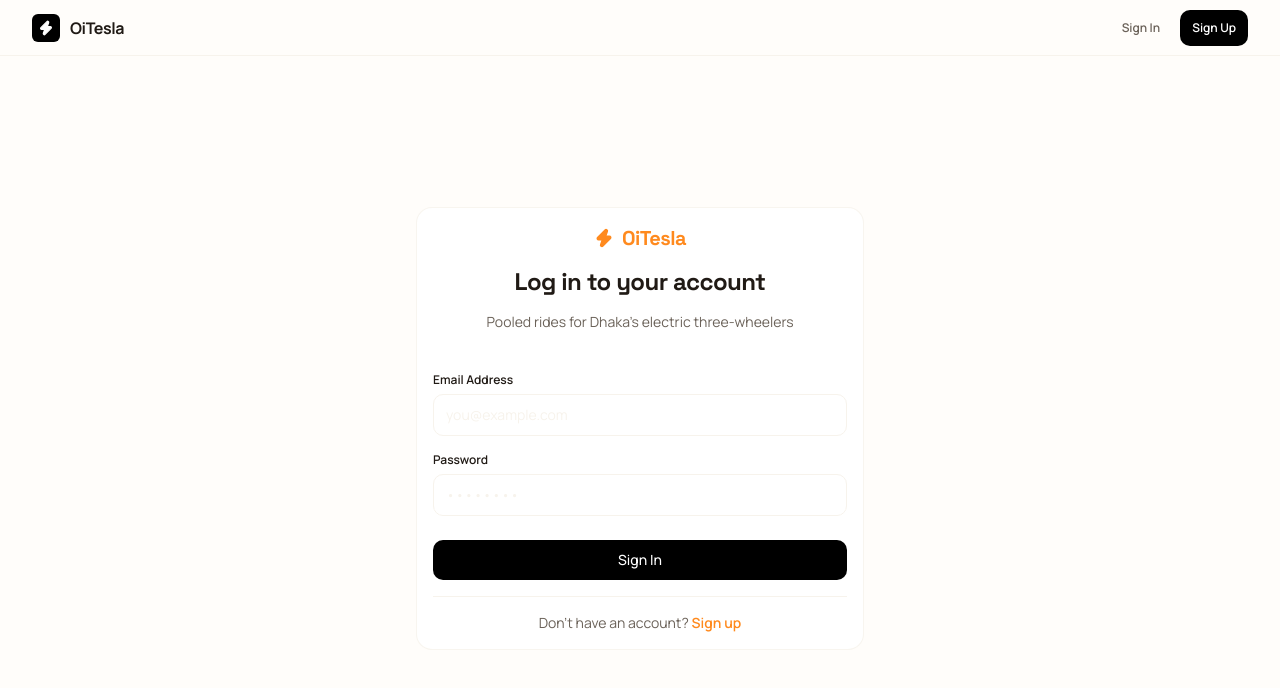
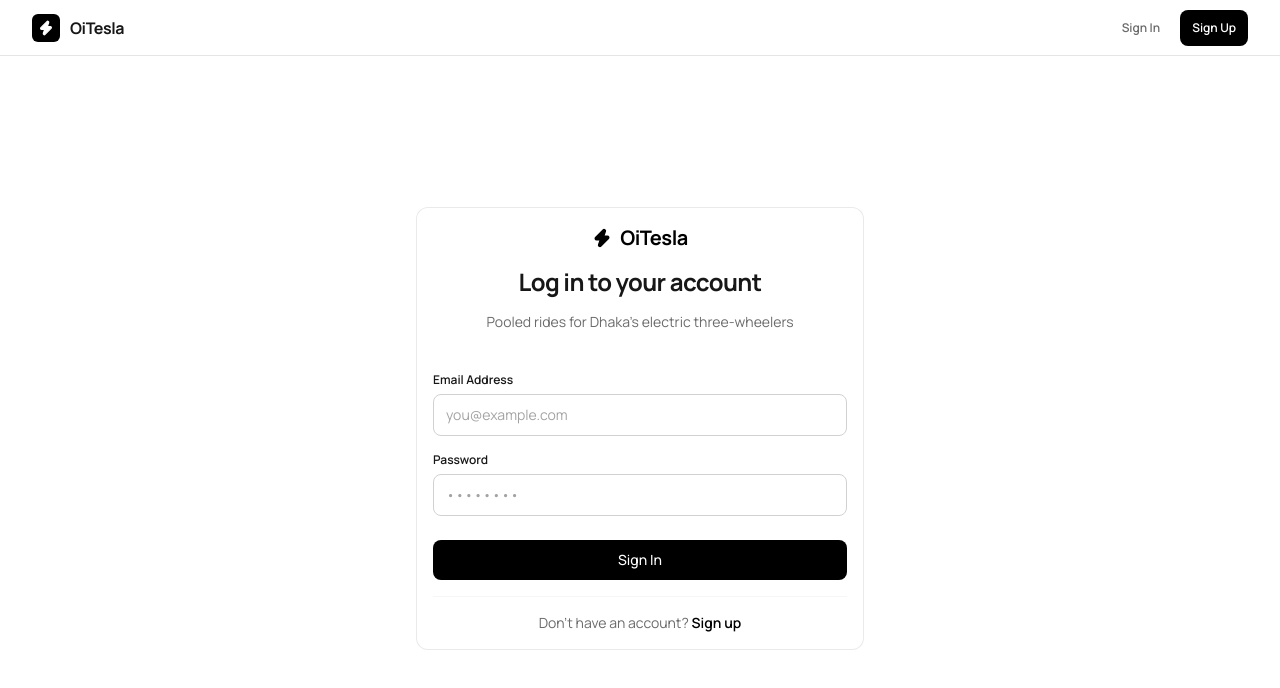
Before and after one commit to rafidoth/oi-tesla, a Next.js app in the folder client/: page /login in a window 1280 px wide. Shown: the top 688 px of the page. Built offline with nearby package versions, Linux system fonts and the light colour scheme; no server answers.

Commit message:
feat(ui): update tailwind tokens for new design system

```diff
--- a/client/app/globals.css
+++ b/client/app/globals.css
@@ -7,50 +7,50 @@
 @theme inline {
   --color-background: var(--background);
   --color-foreground: var(--foreground);
+
+  /* Monochrome brand palette (UI_DESIGN.md §1) */
+  --color-black: var(--black);
+  --color-black-soft: var(--black-soft);
+  --color-white: var(--white);
+  --color-ink: var(--ink);
+  --color-ink-secondary: var(--ink-secondary);
+  --color-muted: var(--muted);
   --color-surface: var(--surface);
   --color-surface-subtle: var(--surface-subtle);
-  --color-surface-dark: var(--surface-dark);
+  --color-surface-muted: var(--surface-muted);
+  --color-border: var(--border);
+  --color-border-strong: var(--border-strong);
 
-  /* Brand tokens */
+  /* Semantic state colors (UI_DESIGN.md §1) */
+  --color-success: var(--success);
+  --color-success-surface: var(--success-surface);
+  --color-warning: var(--warning);
+  --color-warning-surface: var(--warning-surface);
+  --color-error: var(--error);
+  --color-error-surface: var(--error-surface);
+  --color-info: var(--info);
+  --color-info-surface: var(--info-surface);
+
+  /* Semantic UI tokens (Shadcn) */
   --color-primary: var(--primary);
+  --color-primary-foreground: var(--primary-foreground);
   --color-primary-strong: var(--primary-strong);
   --color-primary-surface: var(--primary-surface);
-  --color-primary-foreground: var(--primary-foreground);
   --color-on-primary: var(--on-primary);
 
-  /* Ride-state tokens */
-  --color-teal: var(--teal);
-  --color-teal-strong: var(--teal-strong);
-  --color-teal-surface: var(--teal-surface);
-  --color-accent-amber: var(--accent-amber);
-  --color-accent-amber-surface: var(--accent-amber-surface);
-  --color-accent-green: var(--accent-green);
-  --color-accent-green-surface: var(--accent-green-surface);
-  --color-accent-slate: var(--accent-slate);
-  --color-accent-slate-surface: var(--accent-slate-surface);
-  --color-accent-red: var(--accent-red);
-  --color-accent-red-surface: var(--accent-red-surface);
-
-  /* Neutrals & Inks */
-  --color-ink: var(--ink);
-  --color-ink-secondary: var(--ink-secondary);
-
-  /* Semantic UI tokens */
   --color-secondary: var(--secondary);
   --color-secondary-foreground: var(--secondary-foreground);
-  --color-muted: var(--muted);
   --color-muted-foreground: var(--muted-foreground);
   --color-accent: var(--accent);
   --color-accent-foreground: var(--accent-foreground);
   --color-destructive: var(--destructive);
   --color-destructive-foreground: var(--destructive-foreground);
-  --color-border: var(--border);
-  --color-input: var(--input);
-  --color-ring: var(--ring);
   --color-card: var(--card);
   --color-card-foreground: var(--card-foreground);
   --color-popover: var(--popover);
   --color-popover-foreground: var(--popover-foreground);
+  --color-input: var(--input);
+  --color-ring: var(--ring);
 
   /* Sidebar */
   --color-sidebar: var(--sidebar);
@@ -62,139 +62,158 @@
   --color-sidebar-border: var(--sidebar-border);
   --color-sidebar-ring: var(--sidebar-ring);
 
-  /* Charts */
-  --color-chart-1: var(--chart-1);
-  --color-chart-2: var(--chart-2);
-  --color-chart-3: var(--chart-3);
-  --color-chart-4: var(--chart-4);
-  --color-chart-5: var(--chart-5);
+  /* Backward-compatible aliases for state tokens */
+  --color-teal: var(--info);
+  --color-teal-strong: var(--info);
+  --color-teal-surface: var(--info-surface);
+  --color-accent-amber: var(--warning);
+  --color-accent-amber-surface: var(--warning-surface);
+  --color-accent-green: var(--success);
+  --color-accent-green-surface: var(--success-surface);
+  --color-accent-slate: var(--ink-secondary);
+  --color-accent-slate-surface: var(--surface-muted);
+  --color-accent-red: var(--error);
+  --color-accent-red-surface: var(--error-surface);
 
-  /* Fonts */
+  /* Typography: Manrope is the only typeface across the entire product (UI_DESIGN.md §2) */
   --font-sans: var(--font-manrope), ui-sans-serif, system-ui, -apple-system, BlinkMacSystemFont, "Segoe UI", Roboto, sans-serif;
-  --font-heading: var(--font-space-grotesk), ui-sans-serif, system-ui, sans-serif;
-  --font-display: var(--font-space-grotesk), ui-sans-serif, system-ui, sans-serif;
+  --font-heading: var(--font-manrope), ui-sans-serif, system-ui, sans-serif;
+  --font-display: var(--font-manrope), ui-sans-serif, system-ui, sans-serif;
 
   /* Radius tokens per UI_DESIGN.md §5 */
   --radius-sm: 6px;
-  --radius-md: 10px;
-  --radius-lg: 16px;
+  --radius-md: 8px;
+  --radius-lg: 12px;
   --radius-pill: 9999px;
-  --radius-xl: 20px;
-  --radius-2xl: 24px;
-  --radius-3xl: 28px;
+  --radius-xl: 12px;
+  --radius-2xl: 16px;
+  --radius-3xl: 20px;
   --radius-4xl: 9999px;
 
-  /* Shadows per UI_DESIGN.md §4 */
-  --shadow-card: 0 1px 2px 0 rgba(32, 26, 21, 0.03), 0 6px 16px 0 rgba(32, 26, 21, 0.04);
-  --shadow-card-elevated: 0 4px 10px 0 rgba(32, 26, 21, 0.05), 0 16px 40px 0 rgba(32, 26, 21, 0.08);
+  /* Elevation per UI_DESIGN.md §4 */
+  --shadow-card: none;
+  --shadow-card-elevated: 0 4px 16px 0 rgba(0, 0, 0, 0.08);
 }
 
 :root {
-  /* Brand Tokens (UI_DESIGN.md §1) */
-  --primary: #FF8A1E;
-  --primary-strong: #E86F00;
-  --primary-surface: #FFF1DE;
-  --primary-foreground: #241A0E;
-  --on-primary: #241A0E;
+  /* Brand Palette (UI_DESIGN.md §1) */
+  --black: #000000;
+  --black-soft: #171717;
+  --white: #FFFFFF;
 
-  /* Ride-State Tokens (UI_DESIGN.md §1) */
-  --teal: #0EA5A0;
-  --teal-strong: #0B7F7B;
-  --teal-surface: #E3F7F6;
+  /* Neutrals & Text (UI_DESIGN.md §1) */
+  --ink: #171717;
+  --ink-secondary: #6B6B6B;
+  --muted: #A3A3A3;
+  --muted-foreground: #6B6B6B;
 
-  --accent-amber: #F2B705;
-  --accent-amber-surface: #FFF6D8;
+  /* Surfaces (UI_DESIGN.md §1) */
+  --surface: #FFFFFF;
+  --surface-subtle: #F6F6F6;
+  --surface-muted: #EEEEEE;
 
-  --accent-green: #1FAE55;
-  --accent-green-surface: #E1F7E9;
+  /* Borders (UI_DESIGN.md §1) */
+  --border: #E5E5E5;
+  --border-strong: #D1D1D1;
 
-  --accent-slate: #5B6570;
-  --accent-slate-surface: #E9ECEF;
+  /* Semantic Colors (UI_DESIGN.md §1) */
+  --success: #16803C;
+  --success-surface: #EAF6EE;
 
-  --accent-red: #E5484D;
-  --accent-red-surface: #FDE8E8;
+  --warning: #B77900;
+  --warning-surface: #FFF5DB;
 
-  /* Neutrals & Surfaces (UI_DESIGN.md §1) */
-  --ink: #201A15;
-  --ink-secondary: #6B6259;
-  --surface: #FFFDFA;
-  --surface-subtle: #F7F3EC;
-  --surface-dark: #171310;
+  --error: #D92D20;
+  --error-surface: #FDECEA;
 
-  /* Semantic Theme Mappings */
-  --background: #FFFDFA;
-  --foreground: #201A15;
-  --card: #FFFDFA;
-  --card-foreground: #201A15;
-  --popover: #FFFDFA;
-  --popover-foreground: #201A15;
-  --secondary: #F7F3EC;
-  --secondary-foreground: #201A15;
-  --muted: #F7F3EC;
-  --muted-foreground: #6B6259;
-  --accent: #FFF1DE;
-  --accent-foreground: #201A15;
-  --destructive: #E5484D;
-  --destructive-foreground: #FFFDFA;
-  --border: #F7F3EC;
-  --input: #A79E93;
-  --ring: #FF8A1E;
+  --info: #276EF1;
+  --info-surface: #EDF3FF;
 
-  /* Radius (UI_DESIGN.md §5) */
-  --radius: 10px;
+  /* Semantic UI Mappings (Shadcn defaults) */
+  --background: #FFFFFF;
+  --foreground: #171717;
+
+  --primary: #000000;
+  --primary-foreground: #FFFFFF;
+  --primary-strong: #171717;
+  --primary-surface: #F6F6F6;
+  --on-primary: #FFFFFF;
+
+  --secondary: #FFFFFF;
+  --secondary-foreground: #171717;
+
+  --accent: #F6F6F6;
+  --accent-foreground: #171717;
+
+  --destructive: #D92D20;
+  --destructive-foreground: #FFFFFF;
+
+  --card: #FFFFFF;
+  --card-foreground: #171717;
+
+  --popover: #FFFFFF;
+  --popover-foreground: #171717;
+
+  --input: #D1D1D1;
+  --ring: #000000;
+
+  /* Base Radius */
+  --radius: 8px;
 
   /* Sidebar Tokens */
-  --sidebar: #FFFDFA;
-  --sidebar-foreground: #201A15;
-  --sidebar-primary: #FF8A1E;
-  --sidebar-primary-foreground: #241A0E;
-  --sidebar-accent: #FFF1DE;
-  --sidebar-accent-foreground: #201A15;
-  --sidebar-border: #F7F3EC;
-  --sidebar-ring: #FF8A1E;
+  --sidebar: #FFFFFF;
+  --sidebar-foreground: #171717;
+  --sidebar-primary: #000000;
+  --sidebar-primary-foreground: #FFFFFF;
+  --sidebar-accent: #F6F6F6;
+  --sidebar-accent-foreground: #171717;
+  --sidebar-border: #E5E5E5;
+  --sidebar-ring: #000000;
 
   /* Charts */
-  --chart-1: #FF8A1E;
-  --chart-2: #0EA5A0;
-  --chart-3: #F2B705;
-  --chart-4: #1FAE55;
-  --chart-5: #5B6570;
+  --chart-1: #000000;
+  --chart-2: #276EF1;
+  --chart-3: #B77900;
+  --chart-4: #16803C;
+  --chart-5: #6B6B6B;
 }
 
+/* Light mode only per UI_DESIGN.md §9 */
 .dark {
-  --background: #171310;
-  --foreground: #FFFDFA;
-  --surface: #171310;
-  --surface-subtle: #241E19;
-  --surface-dark: #171310;
-  --card: #1C1713;
-  --card-foreground: #FFFDFA;
-  --popover: #1C1713;
-  --popover-foreground: #FFFDFA;
-  --primary: #FF8A1E;
-  --primary-strong: #E86F00;
-  --primary-surface: #2E1F11;
-  --primary-foreground: #241A0E;
-  --on-primary: #241A0E;
-  --secondary: #241E19;
-  --secondary-foreground: #FFFDFA;
-  --muted: #241E19;
-  --muted-foreground: #A79E93;
-  --accent: #2E1F11;
-  --accent-foreground: #FFFDFA;
-  --destructive: #E5484D;
-  --destructive-foreground: #FFFDFA;
-  --border: #2C241E;
-  --input: #5B6570;
-  --ring: #FF8A1E;
-  --sidebar: #171310;
-  --sidebar-foreground: #FFFDFA;
-  --sidebar-primary: #FF8A1E;
-  --sidebar-primary-foreground: #241A0E;
-  --sidebar-accent: #2E1F11;
-  --sidebar-accent-foreground: #FFFDFA;
-  --sidebar-border: #2C241E;
-  --sidebar-ring: #FF8A1E;
+  --background: #FFFFFF;
+  --foreground: #171717;
+  --surface: #FFFFFF;
+  --surface-subtle: #F6F6F6;
+  --surface-muted: #EEEEEE;
+  --card: #FFFFFF;
+  --card-foreground: #171717;
+  --popover: #FFFFFF;
+  --popover-foreground: #171717;
+  --primary: #000000;
+  --primary-foreground: #FFFFFF;
+  --primary-strong: #171717;
+  --primary-surface: #F6F6F6;
+  --on-primary: #FFFFFF;
+  --secondary: #FFFFFF;
+  --secondary-foreground: #171717;
+  --muted: #A3A3A3;
+  --muted-foreground: #6B6B6B;
+  --accent: #F6F6F6;
+  --accent-foreground: #171717;
+  --destructive: #D92D20;
+  --destructive-foreground: #FFFFFF;
+  --border: #E5E5E5;
+  --border-strong: #D1D1D1;
+  --input: #D1D1D1;
+  --ring: #000000;
+  --sidebar: #FFFFFF;
+  --sidebar-foreground: #171717;
+  --sidebar-primary: #000000;
+  --sidebar-primary-foreground: #FFFFFF;
+  --sidebar-accent: #F6F6F6;
+  --sidebar-accent-foreground: #171717;
+  --sidebar-border: #E5E5E5;
+  --sidebar-ring: #000000;
 }
 
 @layer base {
--- a/client/app/layout.tsx
+++ b/client/app/layout.tsx
@@ -1,17 +1,11 @@
 import type { Metadata } from "next";
-import { Manrope, Space_Grotesk } from "next/font/google";
+import { Manrope } from "next/font/google";
 import "./globals.css";
 import { QueryProvider } from "@/api";
 import { TooltipProvider } from "@/components/ui/tooltip";
 
 const manrope = Manrope({
   variable: "--font-manrope",
-  subsets: ["latin"],
-  display: "swap",
-});
-
-const spaceGrotesk = Space_Grotesk({
-  variable: "--font-space-grotesk",
   subsets: ["latin"],
   display: "swap",
 });
@@ -29,7 +23,7 @@ export default function RootLayout({
   return (
     <html
       lang="en"
-      className={`${manrope.variable} ${spaceGrotesk.variable} h-full antialiased`}
+      className={`${manrope.variable}  h-full antialiased`}
     >
       <body className="min-h-full flex flex-col font-sans bg-background text-foreground">
         <QueryProvider>
```
Also changed, not shown: client/app/page.tsx (+27 -16 lines).
